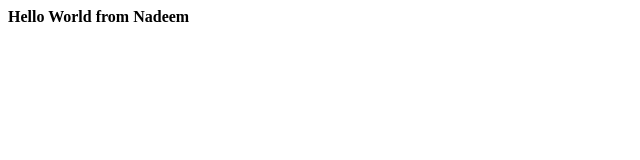
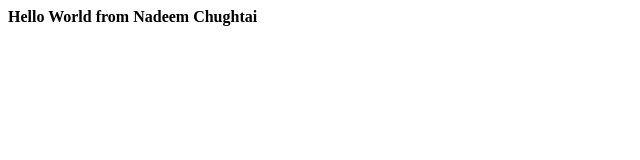
Before and after one commit to nadeemchughtai/bootcamp2020, a plain HTML site: page index.html in a window 1280 px wide. Shown: the full height of the page, 0-640 px from the left. Drawn offline with Linux system fonts and the light colour scheme.

Commit message:
Updated index.html
Full name added

```diff
--- a/index.html
+++ b/index.html
@@ -7,7 +7,7 @@
 </head>
 <body>
     <div>
-        <b>Hello World from Nadeem</b>
+        <b>Hello World from Nadeem Chughtai</b>
     </div>
 </body>
 </html>
```
